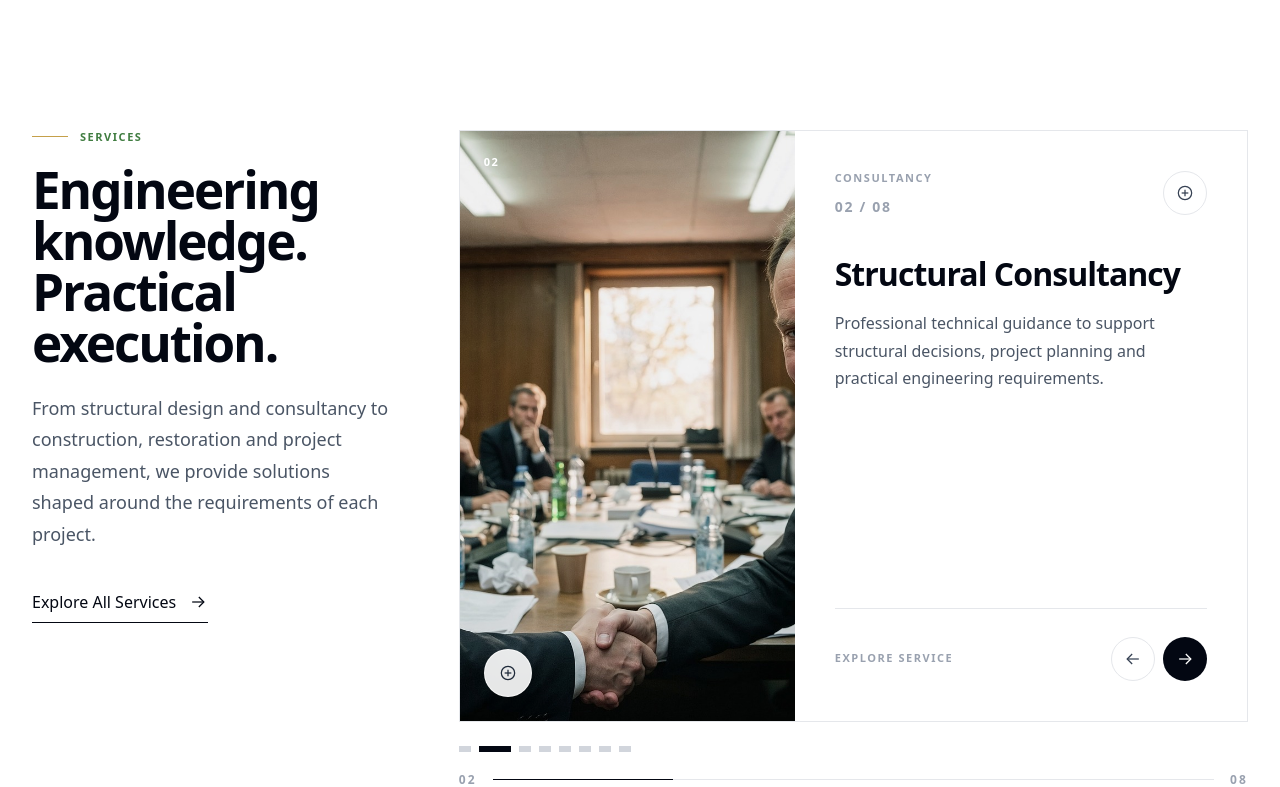
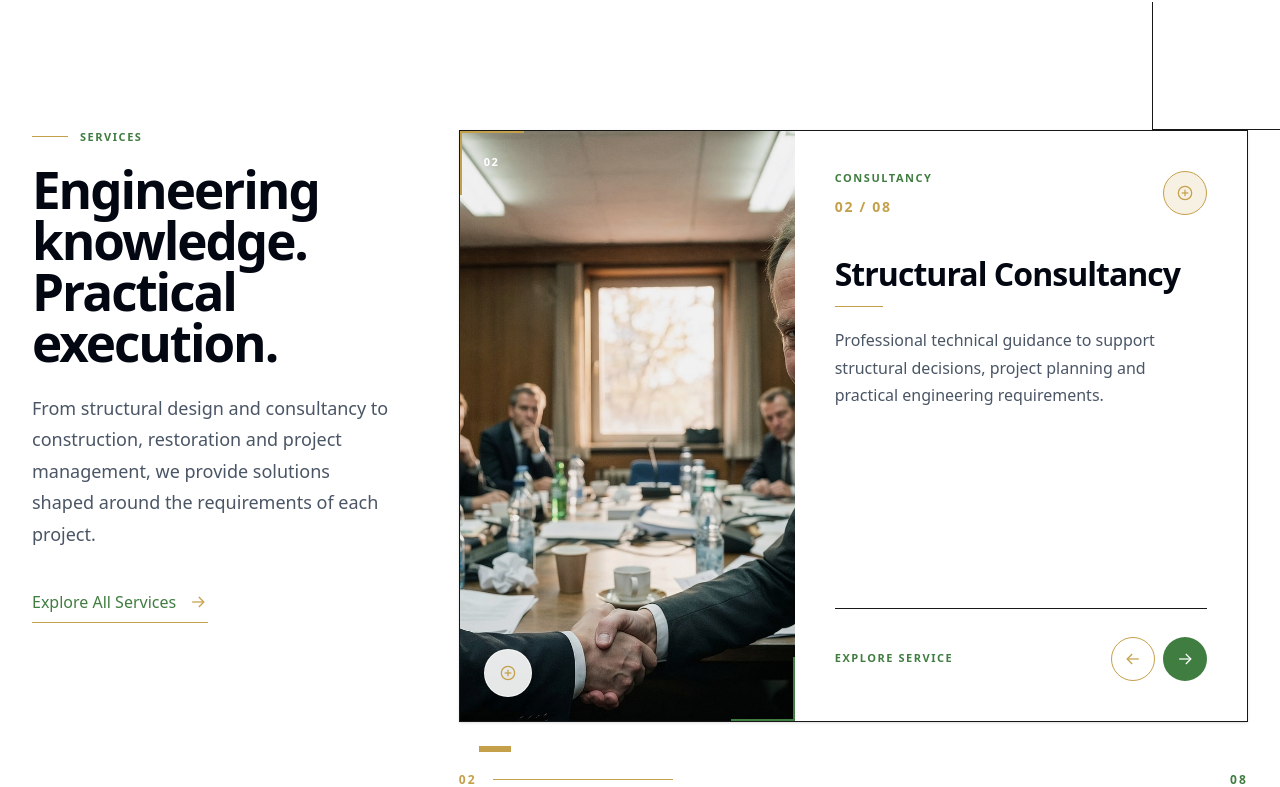
Before and after one commit to Sumolegen/Construction-Website, a Next.js app: page / in a window 1280 px wide. Shown: the part 1574-2361 px from the top of the page. Built offline with nearby package versions, Linux system fonts and the light colour scheme.

Commit message:
ServicePreview-updated

```diff
--- a/src/Components/sections/ServicesPreview.tsx
+++ b/src/Components/sections/ServicesPreview.tsx
@@ -256,7 +256,18 @@ export default function ServicesPreview() {
   }, [isPaused, nextSlide]);
 
   return (
-    <section className="bg-white py-24 sm:py-28 lg:py-32">
+    <section className="relative overflow-hidden bg-white py-24 sm:py-28 lg:py-32">
+      {/* Decorative brand lines */}
+      <div
+        aria-hidden="true"
+        className="pointer-events-none absolute right-0 top-0 h-32 w-32 border-l border-b border-brand-primary/20"
+      />
+
+      <div
+        aria-hidden="true"
+        className="pointer-events-none absolute bottom-0 left-0 h-32 w-32 border-r border-t border-brand-secondary/20"
+      />
+
       <Container>
         <div className="grid gap-14 lg:grid-cols-12 lg:gap-16">
           {/* LEFT */}
@@ -269,11 +280,11 @@ export default function ServicesPreview() {
 
             <Link
               href="/services"
-              className="group mt-10 inline-flex items-center gap-3 border-b border-gray-950 pb-2 text-button text-gray-950"
+              className="group mt-10 inline-flex items-center gap-3 border-b border-brand-primary pb-2 text-button text-brand-secondary transition-colors duration-300 hover:border-brand-secondary hover:text-brand-primary"
             >
               <span>Explore All Services</span>
 
-              <span className="transition-transform duration-300 group-hover:translate-x-1">
+              <span className="text-brand-primary transition-transform duration-300 group-hover:translate-x-1">
                 <ArrowIcon />
               </span>
             </Link>
@@ -287,7 +298,7 @@ export default function ServicesPreview() {
             onFocus={() => setIsPaused(true)}
             onBlur={() => setIsPaused(false)}
           >
-            <div className="relative overflow-hidden border border-gray-200 bg-white">
+            <div className="relative overflow-hidden border border-brand-primary/20 bg-white shadow-sm">
               <div className="grid min-h-[590px] md:grid-cols-[1fr_1.35fr]">
                 {/* IMAGE */}
                 <div className="relative min-h-[300px] overflow-hidden bg-gray-100 md:min-h-full">
@@ -297,41 +308,56 @@ export default function ServicesPreview() {
                     alt={service.title}
                     fill
                     sizes="(max-width: 768px) 100vw, 40vw"
-                    className="object-cover transition-transform duration-700"
+                    className="object-cover transition-transform duration-700 hover:scale-[1.03]"
                     priority={current === 0}
                   />
 
+                  {/* Very subtle image overlay */}
                   <div
                     aria-hidden="true"
                     className="absolute inset-0 bg-black/5"
                   />
 
-                  <div className="absolute bottom-6 left-6 flex h-12 w-12 items-center justify-center rounded-full border border-white/70 bg-white/90 text-gray-800 shadow-lg backdrop-blur-sm">
+                  {/* Service icon */}
+                  <div className="absolute bottom-6 left-6 flex h-12 w-12 items-center justify-center rounded-full border border-white/70 bg-white/90 text-brand-primary shadow-lg backdrop-blur-sm transition-all duration-300 hover:bg-brand-primary hover:text-white">
                     <ServiceIcon number={service.number} />
                   </div>
 
+                  {/* Number */}
                   <div className="absolute left-6 top-6">
                     <p className="text-label text-white drop-shadow-md">
                       {service.number}
                     </p>
                   </div>
+
+                  {/* Gold corner */}
+                  <span
+                    aria-hidden="true"
+                    className="absolute left-0 top-0 h-16 w-16 border-l-2 border-t-2 border-brand-primary"
+                  />
+
+                  {/* Green corner */}
+                  <span
+                    aria-hidden="true"
+                    className="absolute bottom-0 right-0 h-16 w-16 border-b-2 border-r-2 border-brand-secondary"
+                  />
                 </div>
 
                 {/* CONTENT */}
                 <div className="flex flex-col p-7 sm:p-9 lg:p-10">
                   <div className="flex items-start justify-between">
                     <div>
-                      <p className="text-label text-gray-400">
+                      <p className="text-label text-brand-secondary">
                         {service.type}
                       </p>
 
-                      <p className="mt-3 font-[var(--font-primary)] text-sm font-semibold tracking-[0.12em] text-gray-400">
+                      <p className="mt-3 font-[var(--font-primary)] text-sm font-semibold tracking-[0.12em] text-brand-primary">
                         {service.number} /{" "}
                         {String(total).padStart(2, "0")}
                       </p>
                     </div>
 
-                    <div className="flex h-11 w-11 items-center justify-center rounded-full border border-gray-200 text-gray-700">
+                    <div className="flex h-11 w-11 items-center justify-center rounded-full border border-brand-primary/25 bg-brand-primary-light text-brand-primary">
                       <ServiceIcon number={service.number} />
                     </div>
                   </div>
@@ -341,16 +367,19 @@ export default function ServicesPreview() {
                       {service.title}
                     </h3>
 
+                    <div className="mt-4 h-px w-12 bg-brand-primary" />
+
                     <p className="mt-5 max-w-xl text-body text-gray-600">
                       {service.description}
                     </p>
                   </div>
 
-                  <div className="mt-auto border-t border-gray-200 pt-7">
+                  {/* BOTTOM CONTROLS */}
+                  <div className="mt-auto border-t border-brand-primary/15 pt-7">
                     <div className="flex items-center justify-between gap-6">
                       <Link
                         href="/services"
-                        className="text-label text-gray-400 transition-colors hover:text-gray-950"
+                        className="text-label text-brand-secondary transition-colors hover:text-brand-primary"
                       >
                         Explore Service
                       </Link>
@@ -360,7 +389,7 @@ export default function ServicesPreview() {
                           type="button"
                           onClick={previousSlide}
                           aria-label="Previous service"
-                          className="flex h-11 w-11 items-center justify-center rounded-full border border-gray-200 text-gray-700 transition-all duration-300 hover:border-gray-950 hover:bg-gray-950 hover:text-white"
+                          className="flex h-11 w-11 items-center justify-center rounded-full border border-brand-primary/25 text-brand-primary transition-all duration-300 hover:border-brand-primary hover:bg-brand-primary hover:text-white focus:outline-none focus-visible:ring-2 focus-visible:ring-brand-primary focus-visible:ring-offset-2"
                         >
                           <ArrowIcon direction="left" />
                         </button>
@@ -369,7 +398,7 @@ export default function ServicesPreview() {
                           type="button"
                           onClick={nextSlide}
                           aria-label="Next service"
-                          className="flex h-11 w-11 items-center justify-center rounded-full bg-gray-950 text-white transition-all duration-300 hover:bg-gray-700"
+                          className="flex h-11 w-11 items-center justify-center rounded-full bg-brand-secondary text-white transition-all duration-300 hover:bg-brand-secondary-dark focus:outline-none focus-visible:ring-2 focus-visible:ring-brand-secondary focus-visible:ring-offset-2"
                         >
                           <ArrowIcon />
                         </button>
@@ -391,8 +420,8 @@ export default function ServicesPreview() {
                   aria-current={current === index ? "true" : undefined}
                   className={`h-1.5 transition-all duration-300 ${
                     current === index
-                      ? "w-8 bg-gray-950"
-                      : "w-3 bg-gray-300 hover:bg-gray-500"
+                      ? "w-8 bg-brand-primary"
+                      : "w-3 bg-brand-secondary/25 hover:bg-brand-secondary"
                   }`}
                 />
               ))}
@@ -400,20 +429,20 @@ export default function ServicesPreview() {
 
             {/* PROGRESS */}
             <div className="mt-5 flex items-center gap-4">
-              <span className="font-[var(--font-primary)] text-xs font-semibold tracking-[0.18em] text-gray-400">
+              <span className="font-[var(--font-primary)] text-xs font-semibold tracking-[0.18em] text-brand-primary">
                 {String(current + 1).padStart(2, "0")}
               </span>
 
-              <div className="h-px flex-1 bg-gray-200">
+              <div className="h-px flex-1 bg-brand-secondary/15">
                 <div
-                  className="h-px bg-gray-950 transition-all duration-500"
+                  className="h-px bg-brand-primary transition-all duration-500"
                   style={{
                     width: `${((current + 1) / total) * 100}%`,
                   }}
                 />
               </div>
 
-              <span className="font-[var(--font-primary)] text-xs font-semibold tracking-[0.18em] text-gray-400">
+              <span className="font-[var(--font-primary)] text-xs font-semibold tracking-[0.18em] text-brand-secondary">
                 {String(total).padStart(2, "0")}
               </span>
             </div>
```
